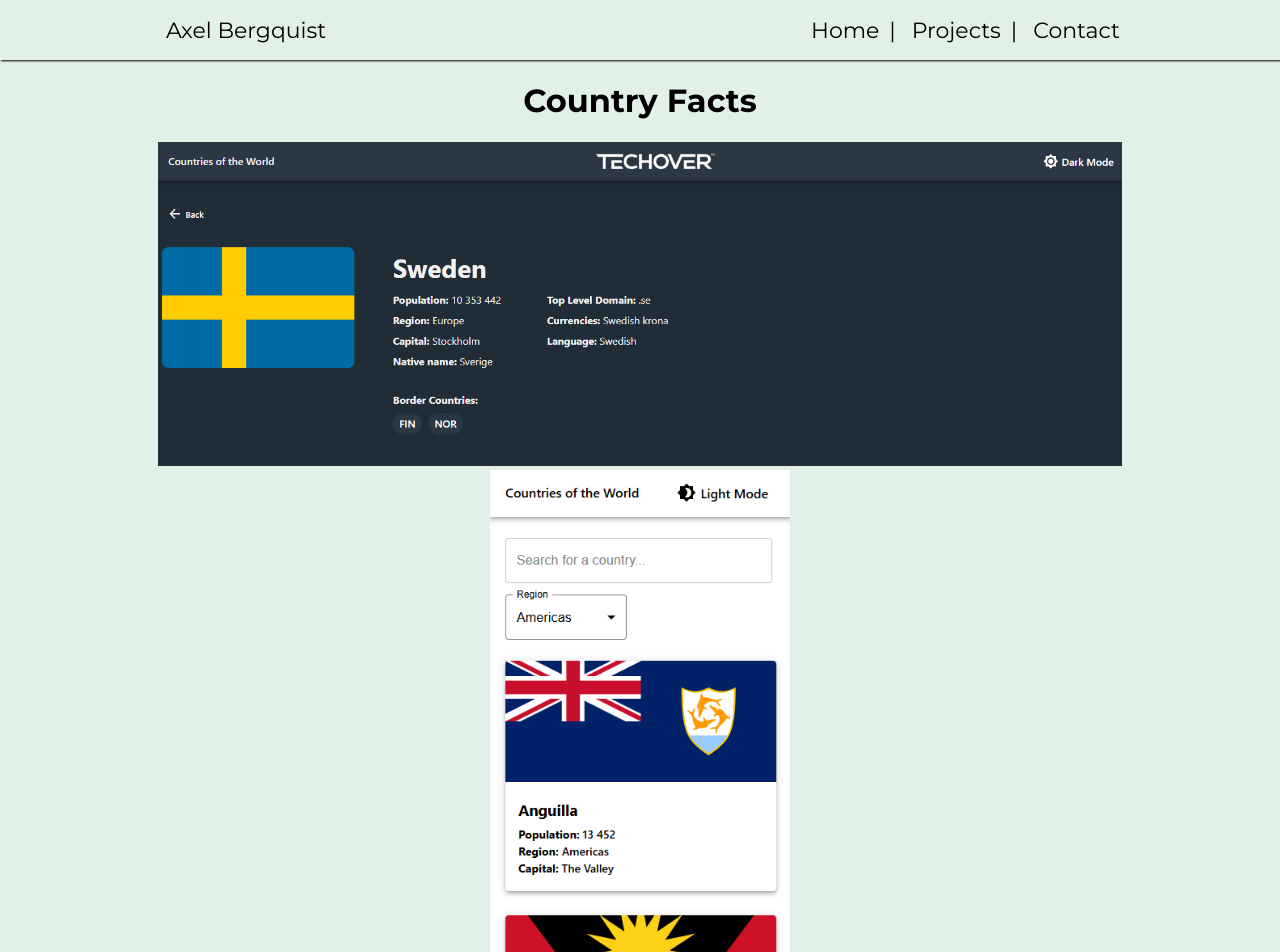
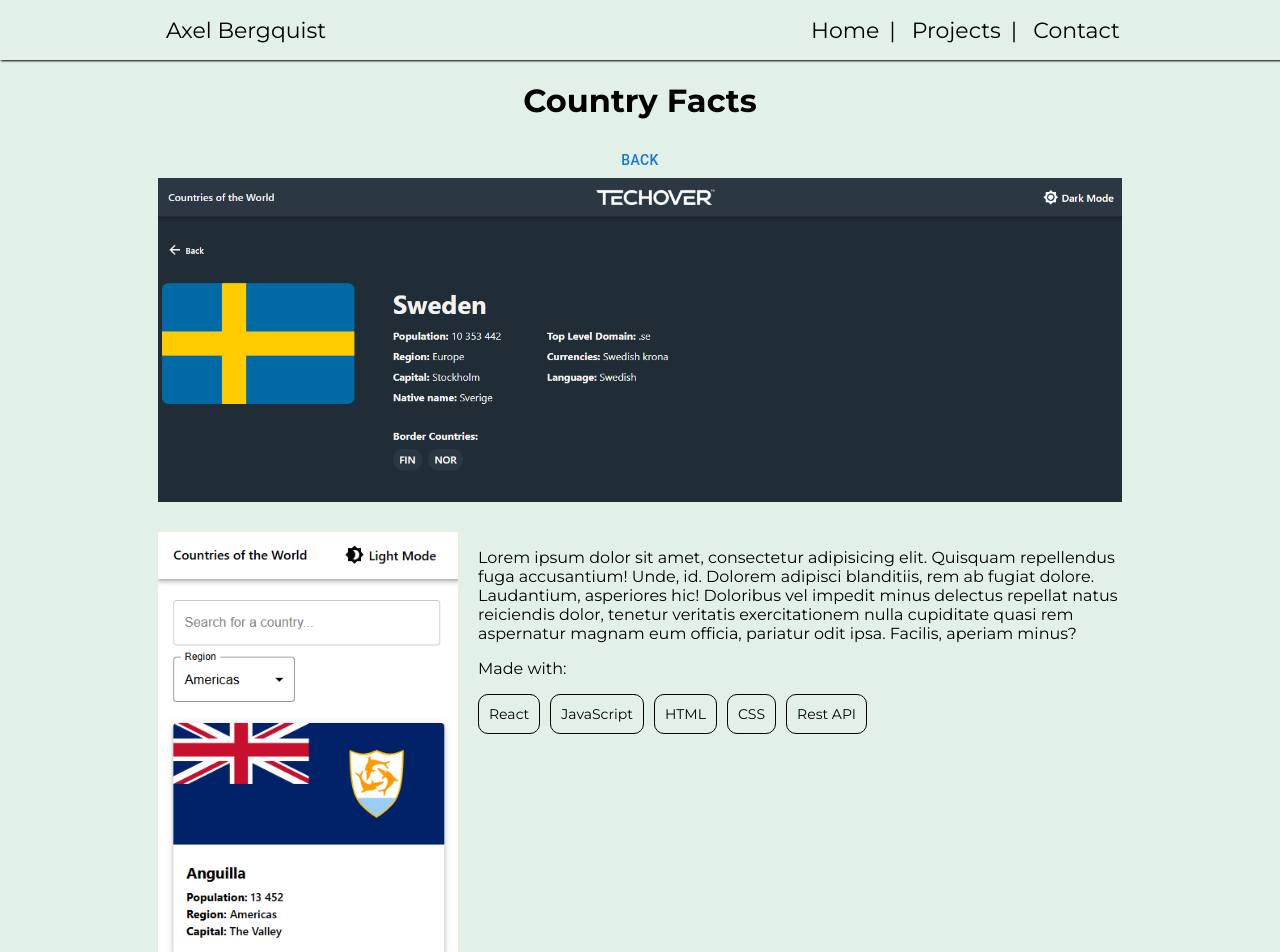
Before and after one commit to axelberk/Portfolio, a React (Vite) app: page /projects/countryfacts in a window 1280 px wide. Shown: the top 952 px of the page. Built offline with nearby package versions, Linux system fonts and the light colour scheme.

Commit message:
project info page

```diff
--- a/src/Components/CountryFacts/CountryFacts.css
+++ b/src/Components/CountryFacts/CountryFacts.css
@@ -1,5 +1,11 @@
 .countryfacts {
     height: 100%;
+    display: flex;
+    flex-direction: column;
+}
+
+.countryfacts img {
+    margin-bottom: 30px;
 
 }
 
@@ -9,5 +15,25 @@
 
 .projectpage-s {
     width: 300px;
-    align-self:flex-start;
 }
+
+.s-container {
+    display: flex;
+    flex-direction: row;
+    text-align: left;
+    gap: 20px;
+}
+
+
+.stacks-used {
+    display: flex;
+    flex-direction: row;
+    gap: 10px;
+}
+
+.chip {
+    border: 1px solid;
+    border-radius: 10px;
+    padding: 10px;
+    font-size: 14px;
+}
--- a/src/Components/CountryFacts/CountryFacts.jsx
+++ b/src/Components/CountryFacts/CountryFacts.jsx
@@ -1,12 +1,27 @@
 import React from "react"
 import "./CountryFacts.css"
+import { Button } from "@mui/material"
 
     const CountryFacts = () => {
         return (
             <div className="countryfacts">
                 <h1>Country Facts</h1>
+                <Button to="/">Back</Button>
                 <img src="/flagproject2.png" alt="" className="projectpage-img"/>
-                <img src="/flagproject3.png" alt="" className="projectpage-s"/>
+                <div className="s-container">
+                    <img src="/flagproject3.png" alt="" className="projectpage-s"/>
+                    <div className="s-text">
+                        <p>Lorem ipsum dolor sit amet, consectetur adipisicing elit. Quisquam repellendus fuga accusantium! Unde, id. Dolorem adipisci blanditiis, rem ab fugiat dolore. Laudantium, asperiores hic! Doloribus vel impedit minus delectus repellat natus reiciendis dolor, tenetur veritatis exercitationem nulla cupiditate quasi rem aspernatur magnam eum officia, pariatur odit ipsa. Facilis, aperiam minus?</p>
+                        <p>Made with:</p>
+                        <div className="stacks-used">
+                            <div className="chip">React</div>
+                            <div className="chip">JavaScript</div>
+                            <div className="chip">HTML</div>
+                            <div className="chip">CSS</div>
+                            <div className="chip">Rest API</div>
+                        </div>
+                    </div>
+                </div>
             </div>
         )
     }
```
